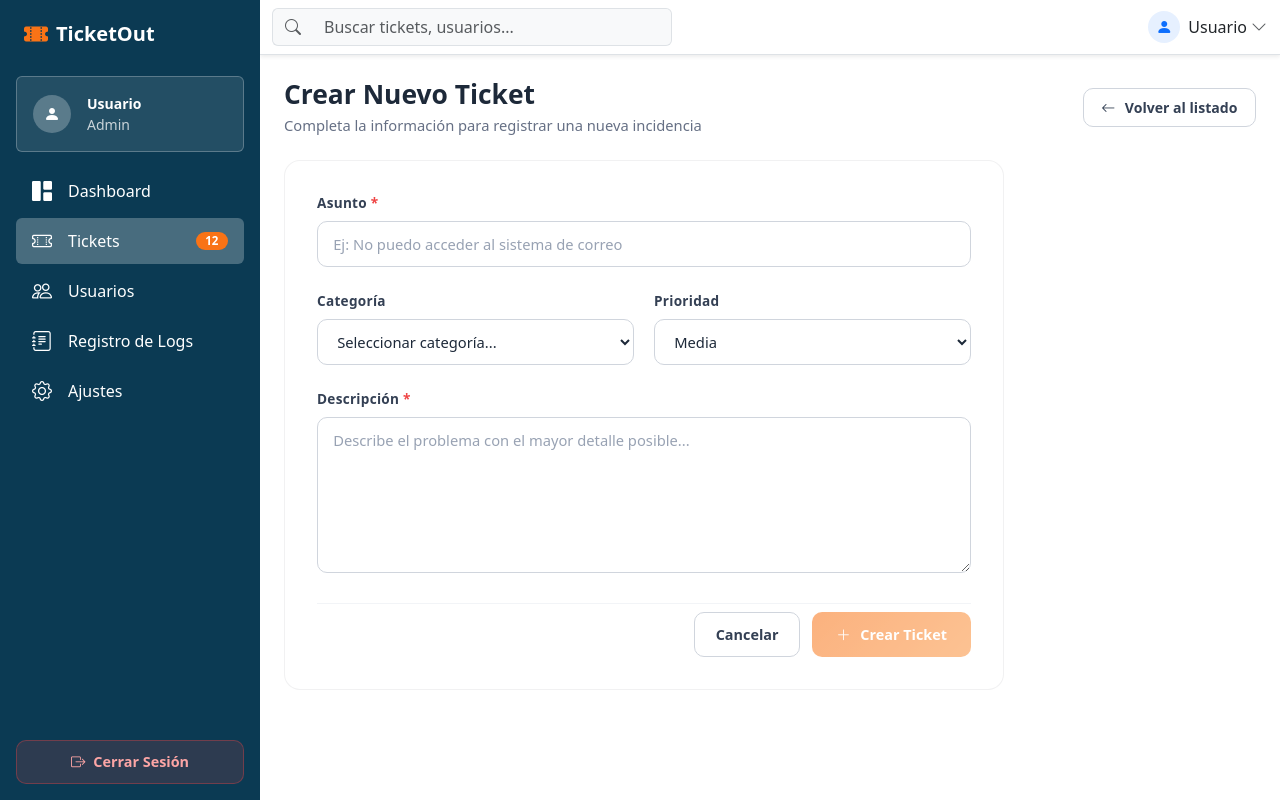
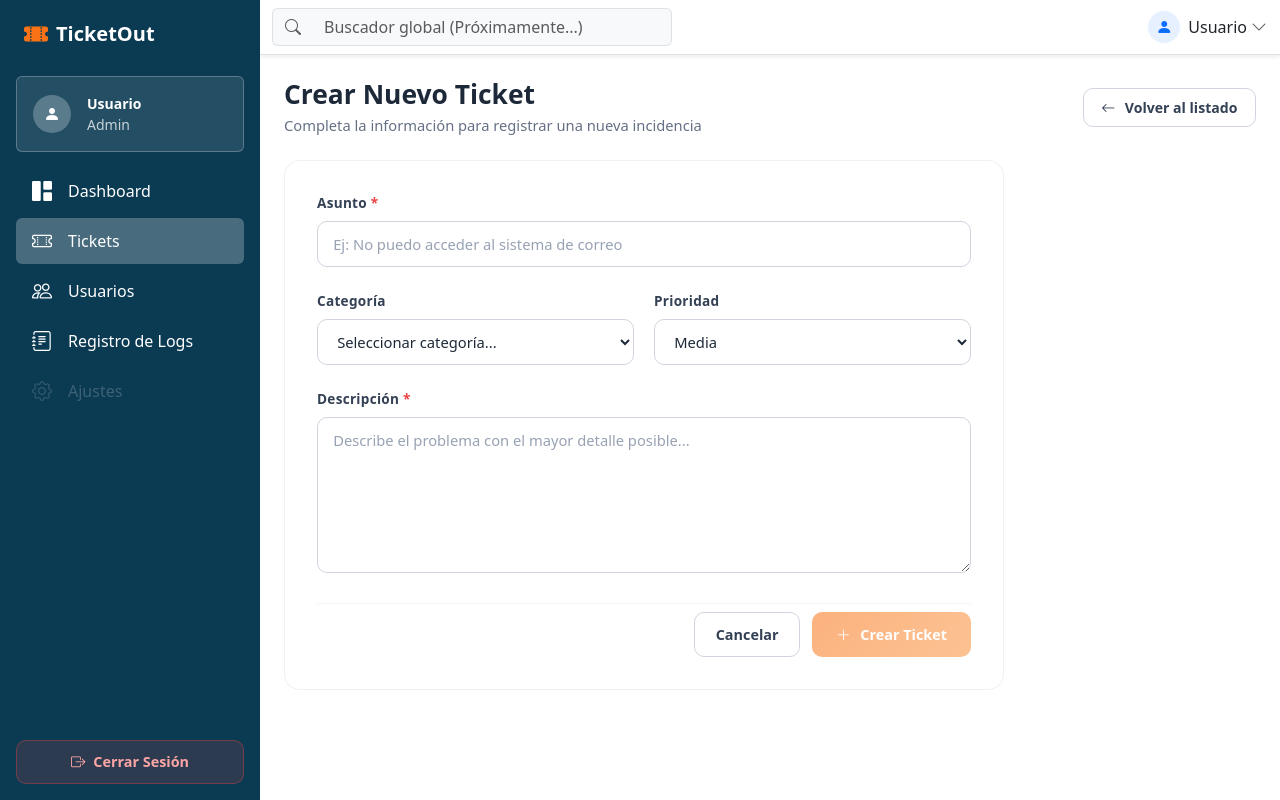
Before and after one commit to PabloAlonsoRomero/TicketOut-Frontend, an Angular app: page /tickets/create in a window 1280 px wide. Built offline with nearby package versions, Linux system fonts and the light colour scheme.

Commit message:
Cambios en sidebar y topbar

```diff
--- a/src/app/shared/components/sidebar/sidebar.css
+++ b/src/app/shared/components/sidebar/sidebar.css
@@ -31,3 +31,13 @@
   border-color: rgba(239, 68, 68, 0.5);
   color: #fecaca;
 }
+
+.nav-link-disabled {
+  user-select: none;
+  background: transparent !important;
+  color: rgba(255, 255, 255, 0.4) !important;
+}
+
+.nav-link-disabled i {
+  color: rgba(255, 255, 255, 0.3) !important;
+}
--- a/src/app/shared/components/sidebar/sidebar.html
+++ b/src/app/shared/components/sidebar/sidebar.html
@@ -11,7 +11,7 @@
          style="width: 38px; height: 38px;">
       <i class="bi bi-person-fill"></i>
     </div>
-    <div class="flex-grow-1">
+    <div class="flex-grow-1" style="min-width: 0;">
       <div class="fw-bold small text-truncate">{{ userName }}</div>
       <div class="small opacity-75 text-truncate">{{ userRole }}</div>
     </div>
@@ -19,7 +19,8 @@
 
   <!-- Navigation -->
   <nav class="nav flex-column flex-grow-1">
-    <a *ngFor="let item of menuItems"
+    <ng-container *ngFor="let item of menuItems">
+      <a *ngIf="!item.disabled"
          class="nav-link text-white d-flex align-items-center px-3 py-2 mb-1 rounded"
          [routerLink]="item.route"
          routerLinkActive="bg-white bg-opacity-25"
@@ -28,6 +29,15 @@
         <span class="flex-grow-1">{{ item.label }}</span>
         <span *ngIf="item.badge" class="sidebar-badge ms-2">{{ item.badge }}</span>
       </a>
+
+      <div *ngIf="item.disabled"
+           class="nav-link-disabled text-white d-flex align-items-center px-3 py-2 mb-1 rounded opacity-50"
+           style="cursor: not-allowed;">
+        <i class="bi {{ item.icon }} me-3 fs-5"></i>
+        <span class="flex-grow-1">{{ item.label }}</span>
+        <span *ngIf="item.badge" class="sidebar-badge ms-2">{{ item.badge }}</span>
+      </div>
+    </ng-container>
   </nav>
 
   <!-- Logout Button -->
--- a/src/app/shared/components/sidebar/sidebar.ts
+++ b/src/app/shared/components/sidebar/sidebar.ts
@@ -1,7 +1,8 @@
-import { Component, inject, OnInit } from '@angular/core';
+import { Component, inject, OnInit, ChangeDetectorRef } from '@angular/core';
 import { CommonModule } from '@angular/common';
 import { Router, RouterLink, RouterLinkActive } from '@angular/router';
-import { AuthService } from '../../../services/auth.service';
+import { AuthService } from '../../../features/auth/services/auth.service';
+import { TicketService } from '../../../features/tickets/services/ticket.service';
 
 @Component({
   selector: 'app-sidebar',
@@ -12,6 +13,8 @@ import { AuthService } from '../../../services/auth.service';
 export class Sidebar implements OnInit {
   private authService = inject(AuthService);
   private router = inject(Router);
+  private ticketService = inject(TicketService);
+  private cdr = inject(ChangeDetectorRef);
 
   userName: string = 'Usuario';
   userRole: string = 'Admin';
@@ -21,44 +24,74 @@ export class Sidebar implements OnInit {
       label: 'Dashboard',
       icon: 'bi-grid-1x2-fill',
       route: '/dashboard',
-      badge: null
+      badge: null as string | null,
+      disabled: false
     },
     {
       label: 'Tickets',
       icon: 'bi-ticket-perforated',
       route: '/tickets',
-      badge: '12'
+      badge: null as string | null,
+      disabled: false
     },
     {
       label: 'Usuarios',
       icon: 'bi-people',
       route: '/users',
-      badge: null
+      badge: null as string | null,
+      disabled: false
     },
     {
       label: 'Registro de Logs',
       icon: 'bi-journal-text',
-      route: '/reports',
-      badge: null
+      route: '/logs',
+      badge: null as string | null,
+      disabled: false
     },
     {
       label: 'Ajustes',
       icon: 'bi-gear',
       route: '/settings',
-      badge: null
+      badge: null as string | null,
+      disabled: true
     }
   ];
 
   ngOnInit() {
-    const user = this.authService.getCurrentUser();
+    const user = this.authService.getUser();
+    console.log('Usuario en Sidebar:', user);
     if (user) {
-      this.userName = user.name || user.email || 'Usuario';
+      this.userName = user.name || user.username || user.email || 'Usuario';
       this.userRole = user.role || 'Admin';
+
+      // Filter based on role
+      if (this.userRole === 'USER') {
+        // Users only see Tickets and Ajustes
+        this.menuItems = this.menuItems.filter(item =>
+          item.label === 'Tickets' || item.label === 'Ajustes'
+        );
+      } else if (this.userRole === 'ADMIN') {
+        // Admins see everything except Usuarios
+        this.menuItems = this.menuItems.filter(item =>
+          item.label !== 'Usuarios'
+        );
+      }
+      // SUPERUSER sees everything (no filter needed)
+
+      this.ticketService.getTickets(this.userRole === 'USER').subscribe({
+        next: (response: any) => {
+          const ticketsItem = this.menuItems.find(item => item.label === 'Tickets');
+          if (ticketsItem) {
+            ticketsItem.badge = response.pagination?.total?.toString() || response.data?.length?.toString() || '0';
+            this.cdr.detectChanges();
+          }
+        }
+      });
     }
   }
 
   logout() {
     this.authService.logout();
-    this.router.navigate(['/login']);
+    window.location.href = '/login';
   }
 }
--- a/src/app/shared/components/topbar/topbar.html
+++ b/src/app/shared/components/topbar/topbar.html
@@ -9,8 +9,9 @@
           </span>
           <input type="text"
                  class="form-control bg-light border-start-0"
-                 placeholder="Buscar tickets, usuarios..."
-                 style="border-left: none; box-shadow: none;">
+                 placeholder="Buscador global (Próximamente...)"
+                 style="border-left: none; box-shadow: none; cursor: not-allowed;"
+                 disabled>
         </div>
       </div>
 
@@ -30,8 +31,8 @@
             <i class="bi bi-chevron-down ms-1 text-muted"></i>
           </button>
           <ul class="dropdown-menu dropdown-menu-end">
-            <li><a class="dropdown-item" href="#"><i class="bi bi-person me-2"></i>Perfil</a></li>
-            <li><a class="dropdown-item" href="#"><i class="bi bi-gear me-2"></i>Ajustes</a></li>
+            <li><a class="dropdown-item disabled text-muted" style="cursor: not-allowed;"><i class="bi bi-person me-2"></i>Perfil</a></li>
+            <li><a class="dropdown-item disabled text-muted" style="cursor: not-allowed;"><i class="bi bi-gear me-2"></i>Ajustes</a></li>
             <li><hr class="dropdown-divider"></li>
             <li><a class="dropdown-item text-danger" href="#" (click)="logout()">
               <i class="bi bi-box-arrow-right me-2"></i>Cerrar Sesión
--- a/src/app/shared/components/topbar/topbar.ts
+++ b/src/app/shared/components/topbar/topbar.ts
@@ -1,7 +1,7 @@
 import { Component, inject, OnInit } from '@angular/core';
 import { CommonModule } from '@angular/common';
 import { Router } from '@angular/router';
-import { AuthService } from '../../../services/auth.service';
+import { AuthService } from '../../../features/auth/services/auth.service';
 
 @Component({
   selector: 'app-topbar',
@@ -16,7 +16,7 @@ export class Topbar implements OnInit {
   userName: string = 'Usuario';
 
   ngOnInit() {
-    const user = this.authService.getCurrentUser();
+    const user = this.authService.getUser();
     if (user) {
       this.userName = user.name || user.email || 'Usuario';
     }
@@ -24,6 +24,6 @@ export class Topbar implements OnInit {
 
   logout() {
     this.authService.logout();
-    this.router.navigate(['/login']);
+    window.location.href = '/login';
   }
 }
```
Also changed, not shown: 2 other files (tests, documents, lock files or other folders). Lines whose indentation alone changed are shown as unchanged.
